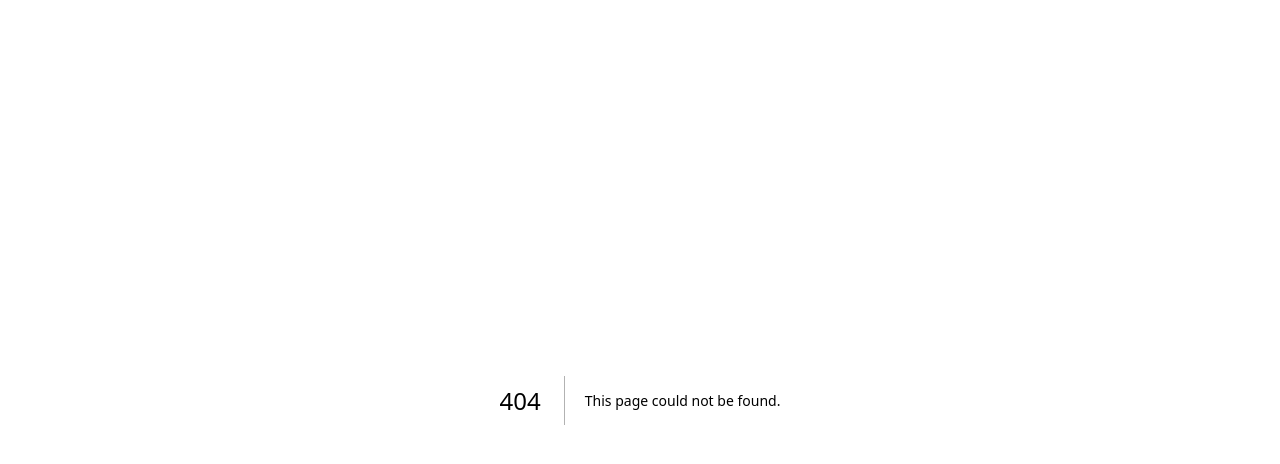
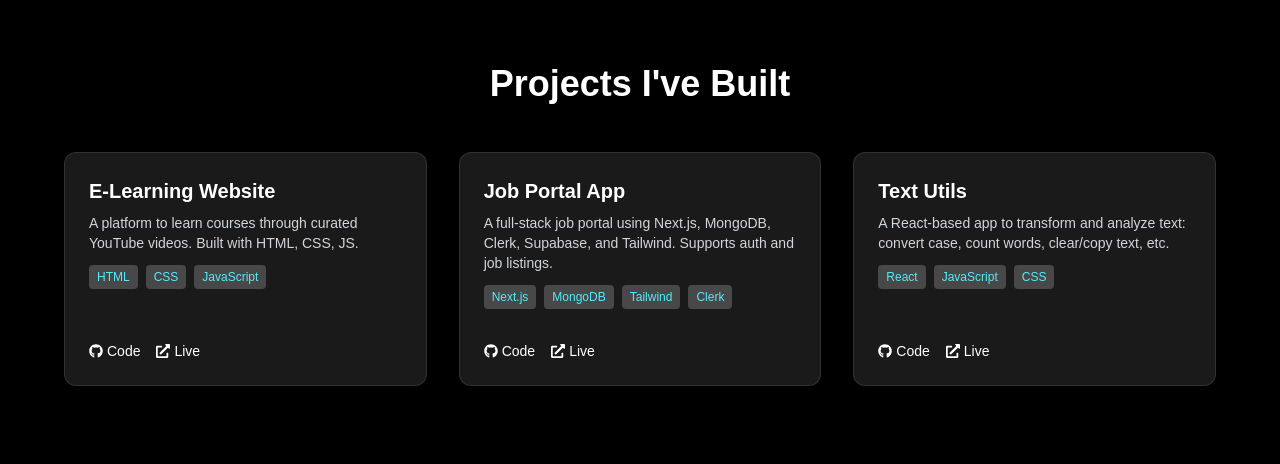
Before and after one commit to Gyanthakur/Gyan-Pratap-Singh, a Next.js app: page /projects in a window 1280 px wide. Before the commit this address had no page. Shown: the top 464 px of the page. Built offline with nearby package versions, Linux system fonts and the light colour scheme.

Commit message:
added about

```diff
--- /dev/null
+++ b/src/app/about/page.jsx
@@ -0,0 +1,61 @@
+'use client'
+import CanvasWrapper from '../components/CanvasWrapper'
+import { Float, Text3D, OrbitControls } from '@react-three/drei'
+import { Suspense } from 'react'
+
+export default function About() {
+  return (
+    <section className="h-screen w-full relative">
+      {/* 3D Canvas */}
+      <CanvasWrapper>
+        <Suspense fallback={null}>
+          <Float
+            speed={2}
+            rotationIntensity={1.5}
+            floatIntensity={2}
+          >
+            <Text3D
+              font="/fonts/helvetiker_regular.typeface.json"
+              size={1}
+              height={0.3}
+              bevelEnabled
+              bevelThickness={0.03}
+              bevelSize={0.02}
+              bevelOffset={0}
+              bevelSegments={5}
+            >
+              About Me
+              <meshStandardMaterial color="#ff914d" />
+            </Text3D>
+          </Float>
+        </Suspense>
+
+        <OrbitControls
+          enableZoom={false}
+          autoRotate
+          autoRotateSpeed={1.5}
+          enablePan={false}
+          maxPolarAngle={Math.PI / 2}
+          minPolarAngle={Math.PI / 3}
+        />
+      </CanvasWrapper>
+
+      {/* Overlay Text Content */}
+      <div className="absolute top-0 left-0 h-full w-full flex flex-col justify-center items-center text-center px-8 z-10 light:bg-white/70 dark:bg-black/60 backdrop-blur">
+        <h2 className="text-5xl md:text-6xl font-bold text-orange-500 dark:text-orange-400 mb-4 drop-shadow-lg">
+          Gyan Pratap Singh
+        </h2>
+        <p className="text-lg md:text-xl max-w-4xl leading-relaxed light:text-gray-800 dark:text-gray-200">
+          I’m a creative full stack developer with a knack for building modern, animated, and
+          visually engaging web experiences. My passion lies in merging 3D design with functional
+          UI to craft immersive interfaces that leave a lasting impression.
+          <br /><br />
+          With tools like <strong>Next.js, React, Three.js, TailwindCSS</strong> and animation frameworks like
+          <strong> GSAP, React Three Fiber</strong>, I bring websites to life — blending performance and beauty.
+          <br /><br />
+          Whether it’s a personal portfolio, a startup landing page, or an e-learning product, I build it with love, creativity, and a strong engineering mindset.
+        </p>
+      </div>
+    </section>
+  )
+}
--- /dev/null
+++ b/src/app/projects/page.jsx
@@ -0,0 +1,81 @@
+'use client'
+
+import { motion } from 'framer-motion'
+import { FaExternalLinkAlt, FaGithub } from 'react-icons/fa'
+
+const projects = [
+  {
+    title: 'E-Learning Website',
+    description: 'A platform to learn courses through curated YouTube videos. Built with HTML, CSS, JS.',
+    tech: ['HTML', 'CSS', 'JavaScript'],
+    github: 'https://github.com/TanviCodesEveryday/e-learning',
+    demo: 'https://your-elearning-site.vercel.app',
+  },
+  {
+    title: 'Job Portal App',
+    description:
+      'A full-stack job portal using Next.js, MongoDB, Clerk, Supabase, and Tailwind. Supports auth and job listings.',
+    tech: ['Next.js', 'MongoDB', 'Tailwind', 'Clerk'],
+    github: 'https://github.com/TanviCodesEveryday/job-portal',
+    demo: 'https://job-portal-app.vercel.app',
+  },
+  {
+    title: 'Text Utils',
+    description:
+      'A React-based app to transform and analyze text: convert case, count words, clear/copy text, etc.',
+    tech: ['React', 'JavaScript', 'CSS'],
+    github: 'https://github.com/TanviCodesEveryday/text-utils',
+    demo: 'https://text-utils-app.vercel.app',
+  },
+]
+
+export default function ProjectsPage() {
+  return (
+    <div className="min-h-screen bg-black text-white py-16 px-4">
+      <h1 className="text-4xl font-bold text-center mb-12">Projects I've Built</h1>
+
+      <div className="grid sm:grid-cols-2 lg:grid-cols-3 gap-8 max-w-6xl mx-auto">
+        {projects.map((project, index) => (
+          <motion.div
+            key={index}
+            whileHover={{ y: -10, scale: 1.02 }}
+            className="bg-white/10 backdrop-blur-md rounded-xl border border-white/10 shadow-lg p-6 space-y-4 flex flex-col justify-between"
+          >
+            <div>
+              <h2 className="text-xl font-bold mb-2">{project.title}</h2>
+              <p className="text-gray-300 text-sm">{project.description}</p>
+              <div className="mt-3 flex flex-wrap gap-2">
+                {project.tech.map((tech, i) => (
+                  <span
+                    key={i}
+                    className="px-2 py-1 text-xs rounded bg-white/20 text-cyan-300"
+                  >
+                    {tech}
+                  </span>
+                ))}
+              </div>
+            </div>
+            <div className="flex items-center gap-4 pt-4">
+              <a
+                href={project.github}
+                target="_blank"
+                rel="noopener noreferrer"
+                className="flex items-center gap-1 text-sm text-white hover:text-cyan-400 transition"
+              >
+                <FaGithub /> Code
+              </a>
+              <a
+                href={project.demo}
+                target="_blank"
+                rel="noopener noreferrer"
+                className="flex items-center gap-1 text-sm text-white hover:text-green-400 transition"
+              >
+                <FaExternalLinkAlt /> Live
+              </a>
+            </div>
+          </motion.div>
+        ))}
+      </div>
+    </div>
+  )
+}
```
